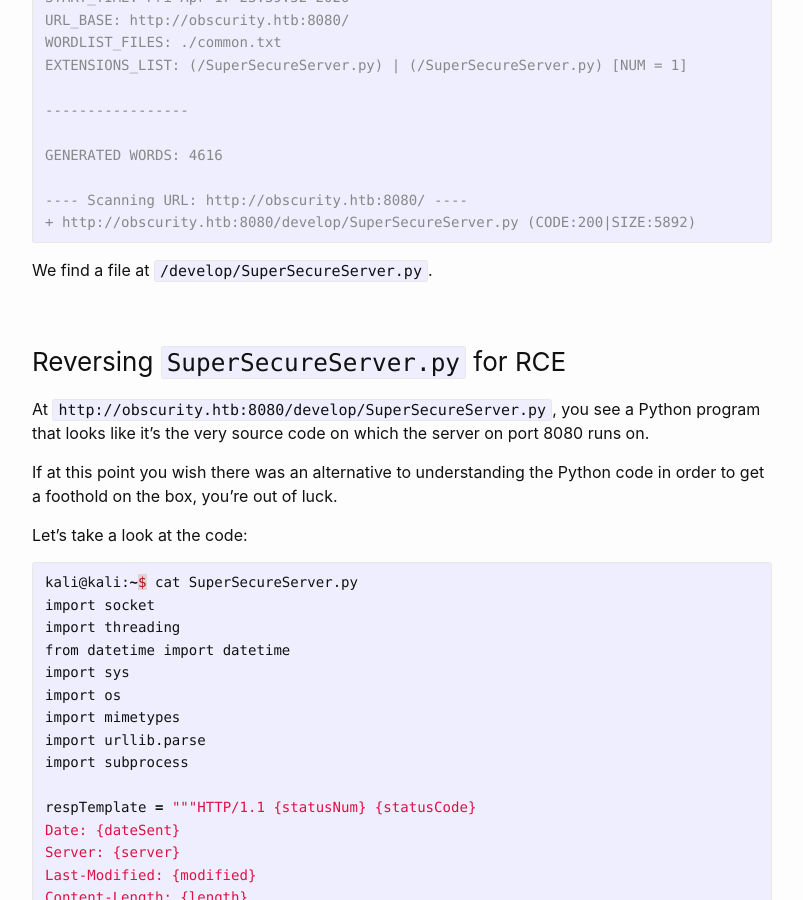
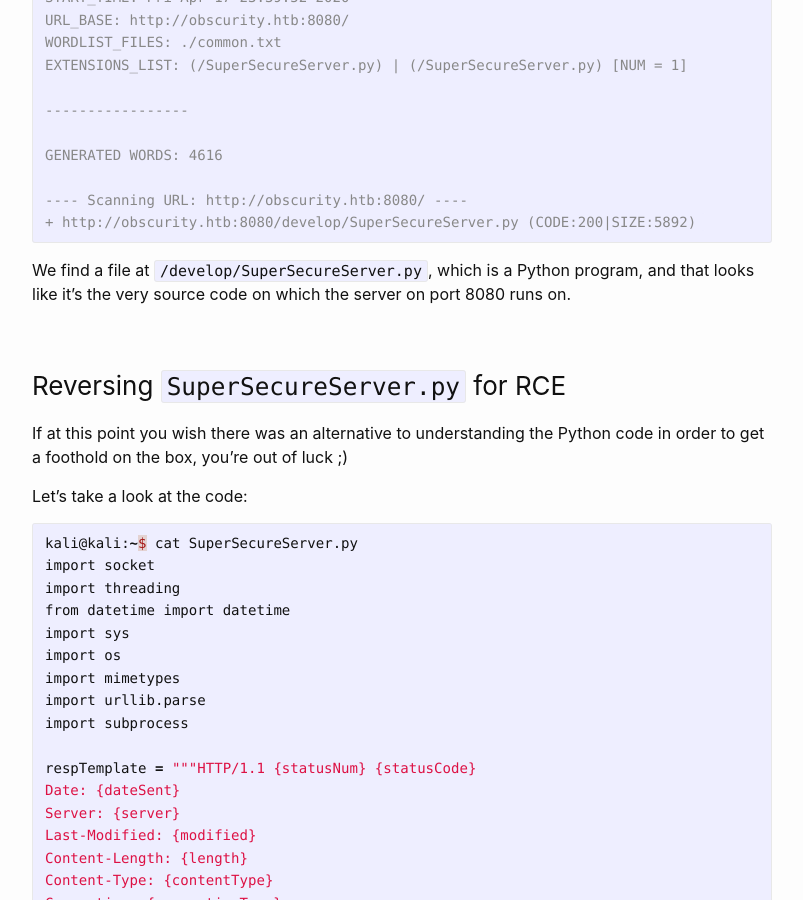
Before and after one commit to ongyuann/ongyuann.github.io, a Jekyll site: the page built from _posts/2020-05-29-htb-obscurity.md, in a window 1280 px wide and 900 px high, scrolled down 1560 px. Shown: the whole window, without its empty margins (238-1041 px from the left). Built offline with Jekyll 4.4.1, drawn with Linux system fonts in a browser that asks for light colours.

Commit message:
Update 2020-05-29-htb-obscurity.md

````diff
--- a/_posts/2020-05-29-htb-obscurity.md
+++ b/_posts/2020-05-29-htb-obscurity.md
@@ -48,13 +48,10 @@
 + http://obscurity.htb:8080/develop/SuperSecureServer.py (CODE:200|SIZE:5892)
 ```
 
-We find a file at `/develop/SuperSecureServer.py`.
+We find a file at `/develop/SuperSecureServer.py`, which is a Python program, and that looks like it's the very source code on which the server on port 8080 runs on.
 
 ### Reversing `SuperSecureServer.py` for RCE
-
-At `http://obscurity.htb:8080/develop/SuperSecureServer.py`, you see a Python program that looks like it's the very source code on which the server on port 8080 runs on.
-
-If at this point you wish there was an alternative to understanding the Python code in order to get a foothold on the box, you're out of luck.
+If at this point you wish there was an alternative to understanding the Python code in order to get a foothold on the box, you're out of luck ;)
 
 Let's take a look at the code:
 ```python
````
